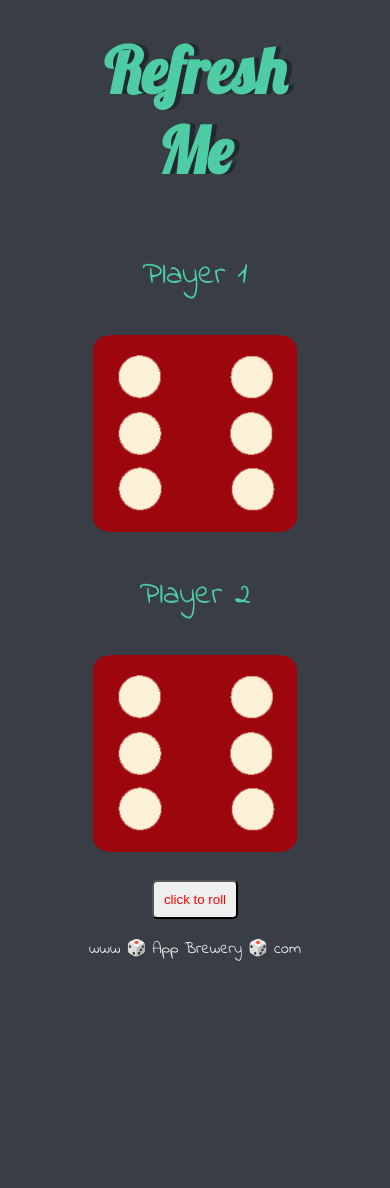
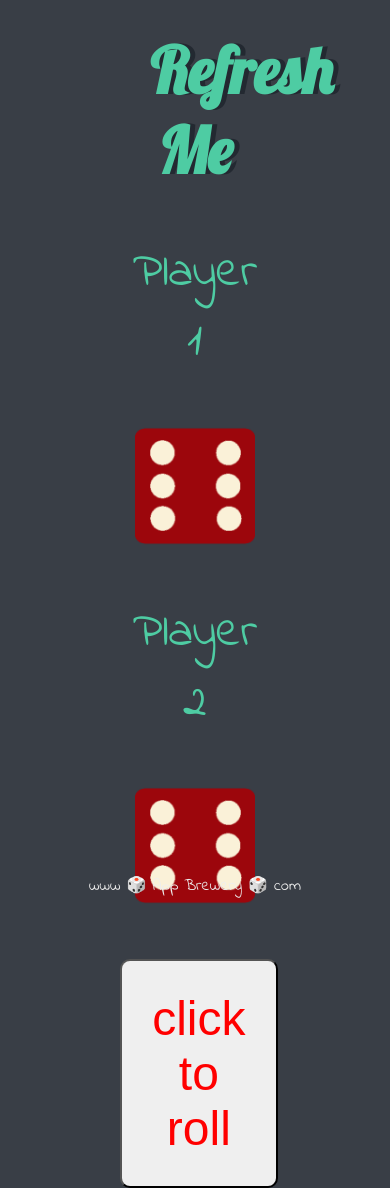
Before and after one commit to shoptsc/dice_roll, a plain HTML site: page index.html in a window 390 px wide. Before the commit the page ends 969 px from the top, so only its background shows below. Drawn offline with Linux system fonts and the light colour scheme.

Commit message:
new commit

```diff
--- a/index.html
+++ b/index.html
@@ -30,12 +30,12 @@
         </div>
     </div>
 
-
+    <footer>
+        www 🎲 App Brewery 🎲 com
+    </footer>
 
 </body>
 
-<footer>
-    www 🎲 App Brewery 🎲 com
-</footer>
+
 
 </html>
--- a/styles.css
+++ b/styles.css
@@ -1,16 +1,18 @@
+body {
+    background-color: #393E46;
+    height: 100vh;
+}
+
 .container {
     width: 70%;
     margin: auto;
     text-align: center;
+    height: 100vh;
 }
 
 .dice {
     text-align: center;
     display: inline-block;
-}
-
-body {
-    background-color: #393E46;
 }
 
 h1 {
@@ -22,7 +24,7 @@ h1 {
 }
 
 p {
-    font-size: 2rem;
+    font-size: 3rem;
     color: #4ECCA3;
     font-family: 'Indie Flower', cursive;
 }
@@ -32,13 +34,14 @@ img {
 }
 
 .btn {
-    margin-top: 20px;
+    margin-top: 50px;
 }
 
 button {
-    padding: 10px;
-    border-radius: 5px;
+    padding: 30px;
+    border-radius: 10px;
     color: red;
+    font-size: 3rem;
 }
 
 footer {
@@ -47,3 +50,20 @@ footer {
     text-align: center;
     font-family: 'Indie Flower', cursive;
 }
+
+@media screen and (max-width: 1000px) {
+    body {
+        /* background-color: yellow; */
+    }
+    .container {
+        width: 40%;
+        margin: auto;
+        text-align: center;
+    }
+    .dice {
+        display: block;
+    }
+    footer {
+        margin-top: 0;
+    }
+}
```
